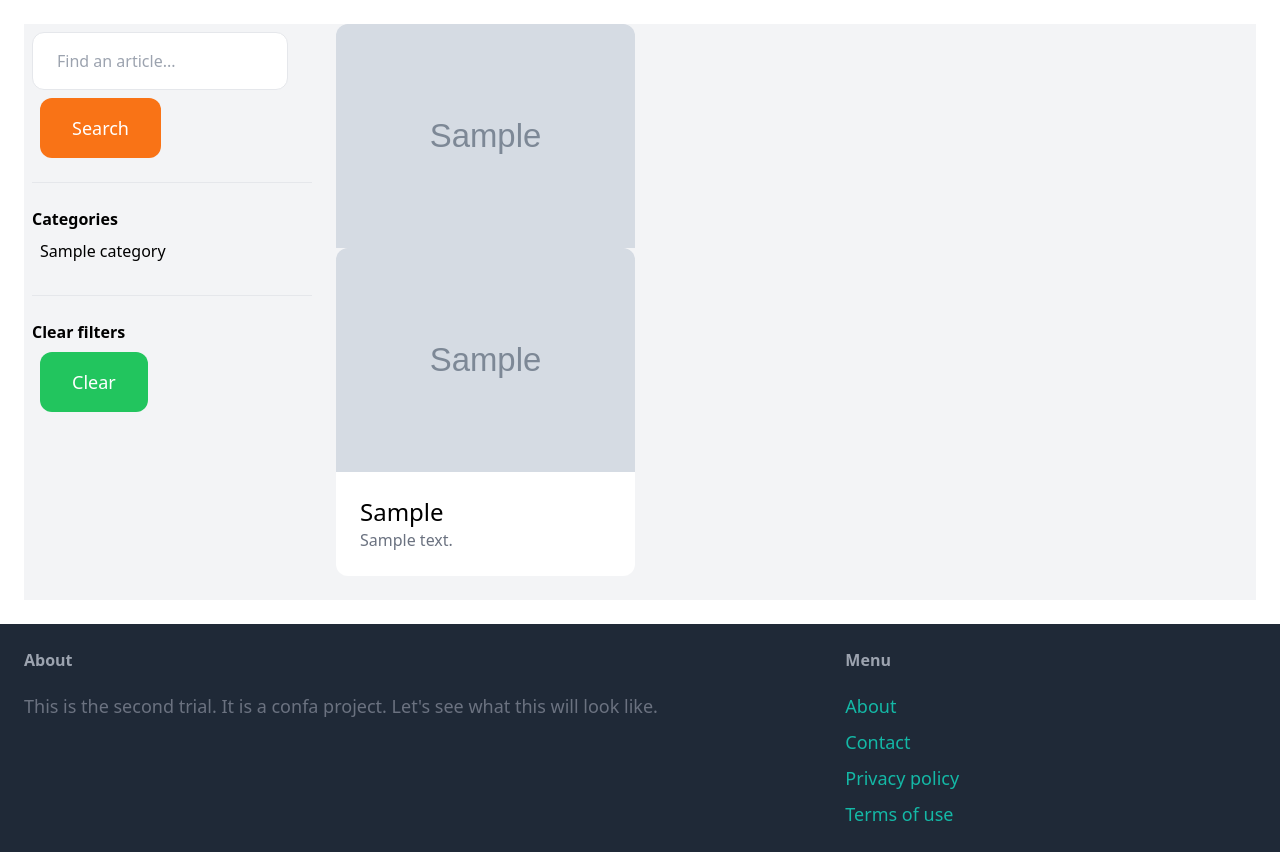
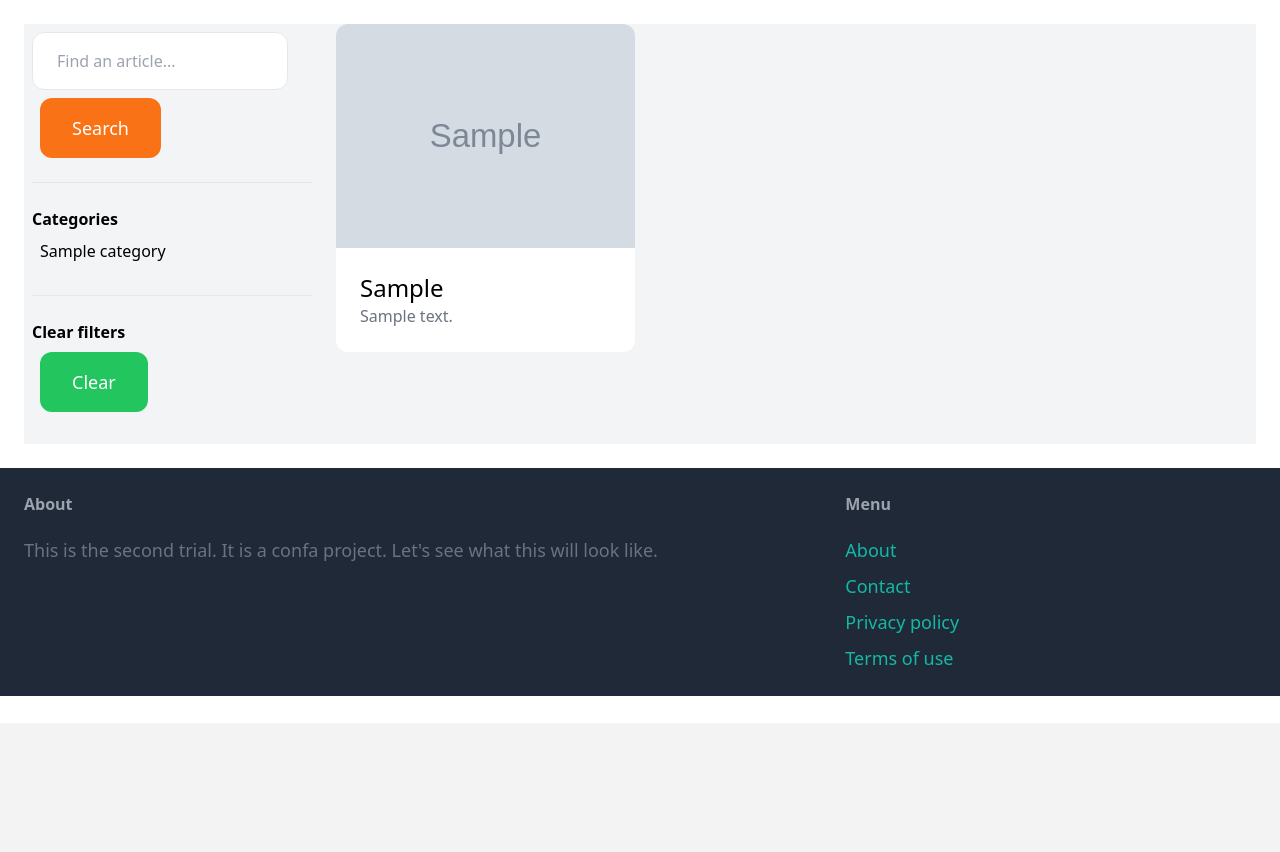
Before and after one commit to mofima/blog-app, a Django app: page /browse/ in a window 1280 px wide. Shown: the part 77-929 px from the top of the page. After the commit the page ends 773 px from the top, so only its background shows below. Run offline with Django 5.2, Linux system fonts and the light colour scheme; tables that the repository leaves empty hold one stand-in row (values such as "Sample post"); grey boxes marked "Sample" are stand-in pictures; some libraries are stand-ins or nearby versions.

Commit message:
update staticfiles

```diff
--- a/item/templates/item/browse.html
+++ b/item/templates/item/browse.html
@@ -39,9 +39,6 @@
             {% for article in articles %}
                 <div>
                     <a href="{{ article.get_absolute_url  }}">
-                    <div>
-                        <img src="{{ article.image.url }}" class="rounded-t-xl w-full">
-                    </div>
                     {% if article.image %}
                         <img src="{{ article.image.url }}" alt="Article image" class="rounded-t-xl w-full" />
                     {% else %}
```
